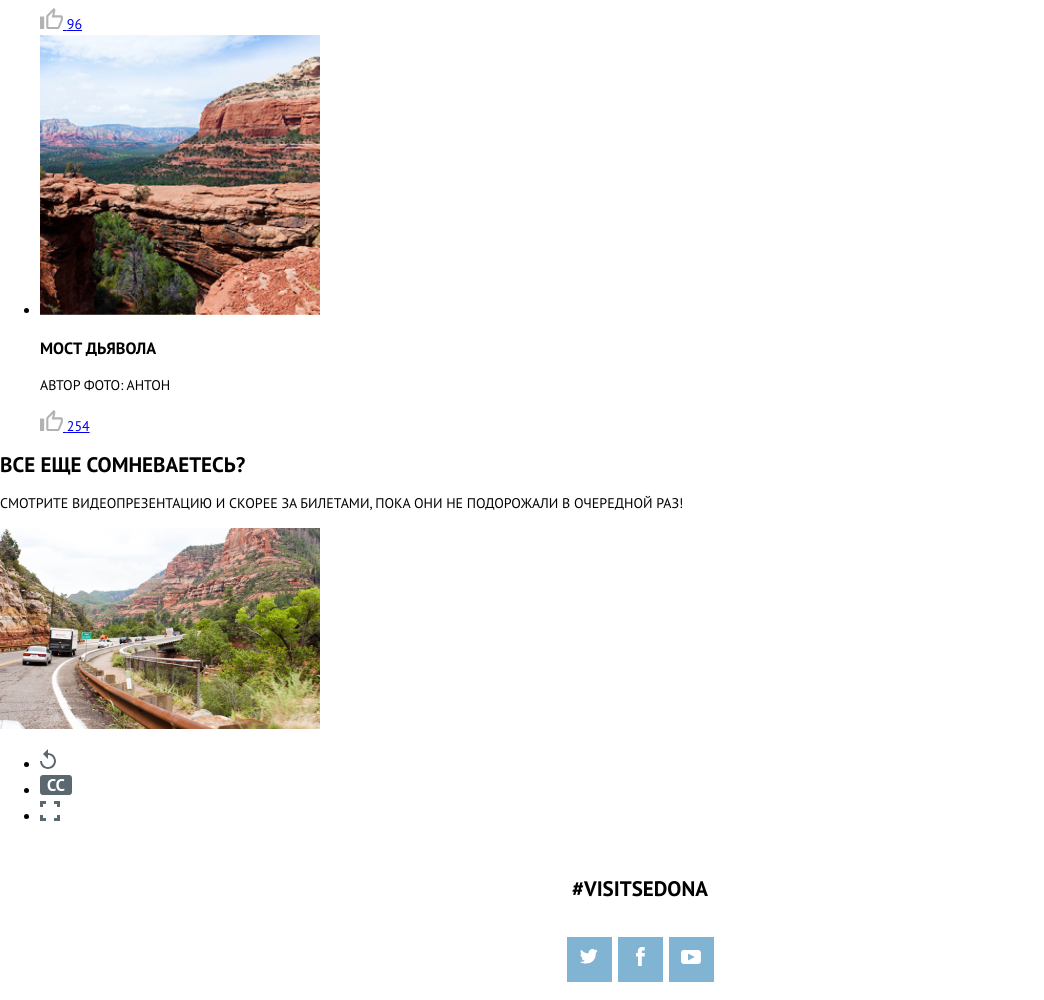
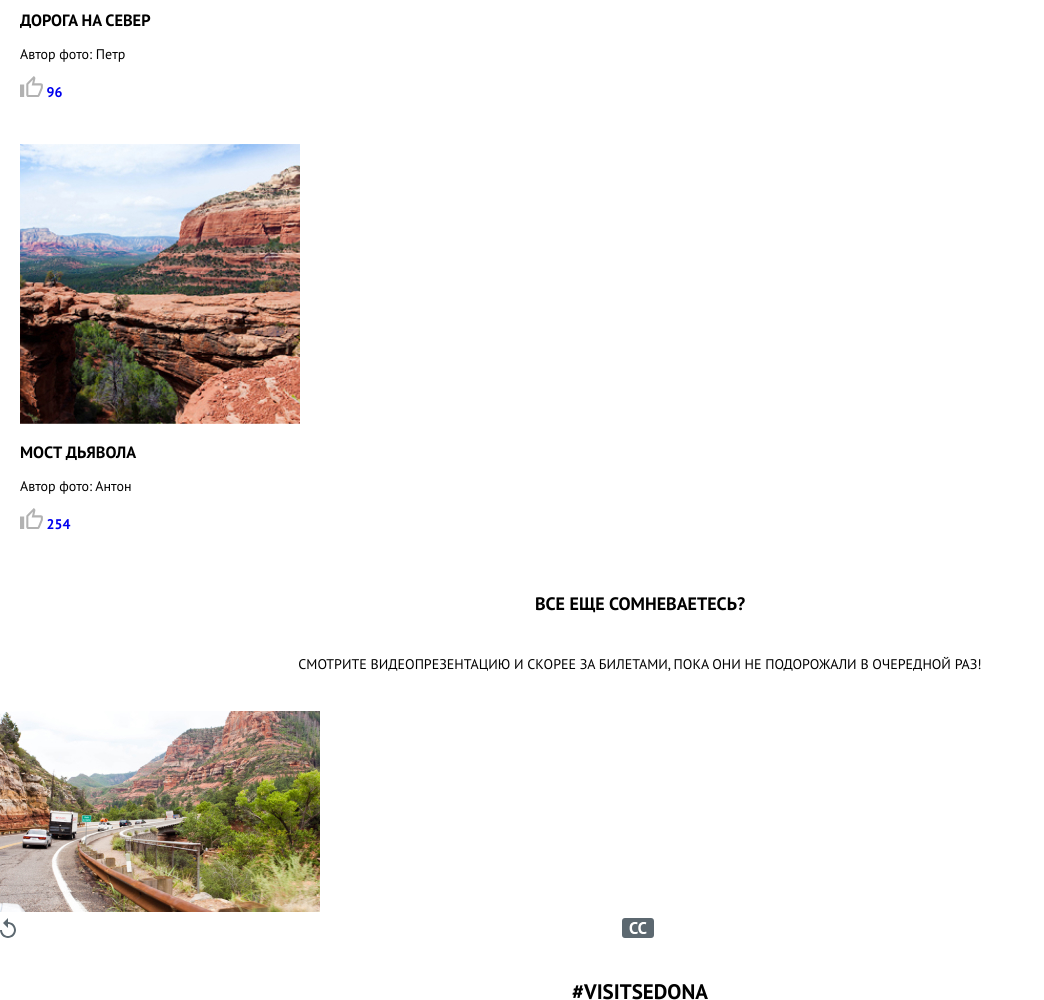
Before and after one commit to mrachenko/1615341-sedona-22, a website: page source/catalog.html in a window 1280 px wide. Shown: the part 1800-2800 px from the top of the page, without its empty margins (0-1044 px from the left). Drawn offline with nearby package versions, Linux system fonts and the light colour scheme; files that its build step writes are made by us from their sources; files whose address does not match are found by name.

Commit message:
сделал каталог

```diff
--- a/source/catalog.html
+++ b/source/catalog.html
@@ -17,12 +17,12 @@
                 </a>
               </li>
               <li class="site-nav__list-item">
-                <a class="site-nav__list-item-link" href="catalog.html">
+                <a class="site-nav__list-item-link" href="#">
                   Фото и видео
                 </a>
               </li>
               <li class="site-nav__list-item">
-                <a class="site-nav__list-item-link" href="#">
+                <a class="site-nav__list-item-link" href="form.html">
                   Форма отзыва
                 </a>
               </li>
@@ -49,13 +49,13 @@
         <div class="intro__wrapper">
           <div class="intro__background intro__background--not-main">
             <img class="intro__background-text intro__background-text--not-main" src="img/sedona.svg" alt="Седона">
-            <h1 class="intro__title intro__title--catalog">
-              Фото и видео
-            </h1>
-            <p class="intro__description intro__description--catalog">
-              Не можете решиться на путешествие из-за курса? Фотографии помогут вам забыть о политике и экономике.
-            </p>
           </div>
+          <h1 class="intro__title intro__title--catalog">
+            Фото и видео
+          </h1>
+          <p class="intro__description intro__description--catalog">
+            Не можете решиться на путешествие из-за курса? Фотографии помогут вам забыть о политике и экономике.
+          </p>
         </div>
       </section>
       <section class="photo-catalog">
--- a/source/less/blocks/intro.less
+++ b/source/less/blocks/intro.less
@@ -39,8 +39,12 @@
 }
 
 .intro__description {
-  line-height: 26px;
+  line-height: 24px;
   text-align: center;
-  margin: 0;
+  margin: 0 20px;
   margin-top: 35px;
+
+  &--main {
+    line-height: 26px;
+  }
 }
--- /dev/null
+++ b/source/less/blocks/photo-catalog.less
@@ -0,0 +1,10 @@
+.photo-catalog__list {
+  .clear-list;
+}
+
+.photo-catalog__list-item {
+  .clear-list;
+  padding: 20px;
+  margin: 0;
+  border: top;
+}
--- /dev/null
+++ b/source/less/blocks/photocard.less
@@ -0,0 +1,22 @@
+.photocard__author {
+  text-transform: none;
+}
+
+.photocard__like-counter {
+  text-decoration: none;
+  font-weight: 700;
+}
+
+.photocard__title,
+.photocard__like-text,
+.photocard__author {
+  line-height: 24px;
+  margin: 0;
+}
+
+.photocard__img,
+.photocard__title,
+.photocard__author,
+.photocard__like-counter {
+  margin-bottom: 10px;
+}
--- /dev/null
+++ b/source/less/blocks/video.less
@@ -0,0 +1,14 @@
+.video__title {
+  margin: 35px 0;
+  font-weight: 700;
+  font-size: 18px;
+  line-height: 26px;
+  text-align: center;
+}
+
+
+.video__description {
+  line-height: 24px;
+  text-align: center;
+  margin: 35px 20px;
+}
--- /dev/null
+++ b/source/less/blocks/videoplayer-icons.less
@@ -0,0 +1,5 @@
+.videoplayer-icons__list {
+  display: flex;
+  .clear-list;
+  justify-content: space-between;
+}
--- a/source/less/style.less
+++ b/source/less/style.less
@@ -14,6 +14,10 @@
 @import "blocks/page-header.less";
 @import "blocks/visually-hidden.less";
 @import "blocks/field-text.less";
+@import "blocks/photo-catalog.less";
+@import "blocks/photocard.less";
+@import "blocks/video.less";
+@import "blocks/videoplayer-icons.less";
 @import "variables.less";
 @import "fonts.less";
 @import "mixin.less";
@@ -21,12 +25,7 @@
 /**
 
 оставил в комменте, т.к. они нужны для остальных страниц
+@import "page-main.less";
 
-@import "photo-catalog.less";
-@import "photocard.less";
-@import "player.less";
-@import "video.less";
-@import "videoplayer-icons.less";
-
-@import "page-main.less";
+@import "blocks/player.less";
 **/
```
